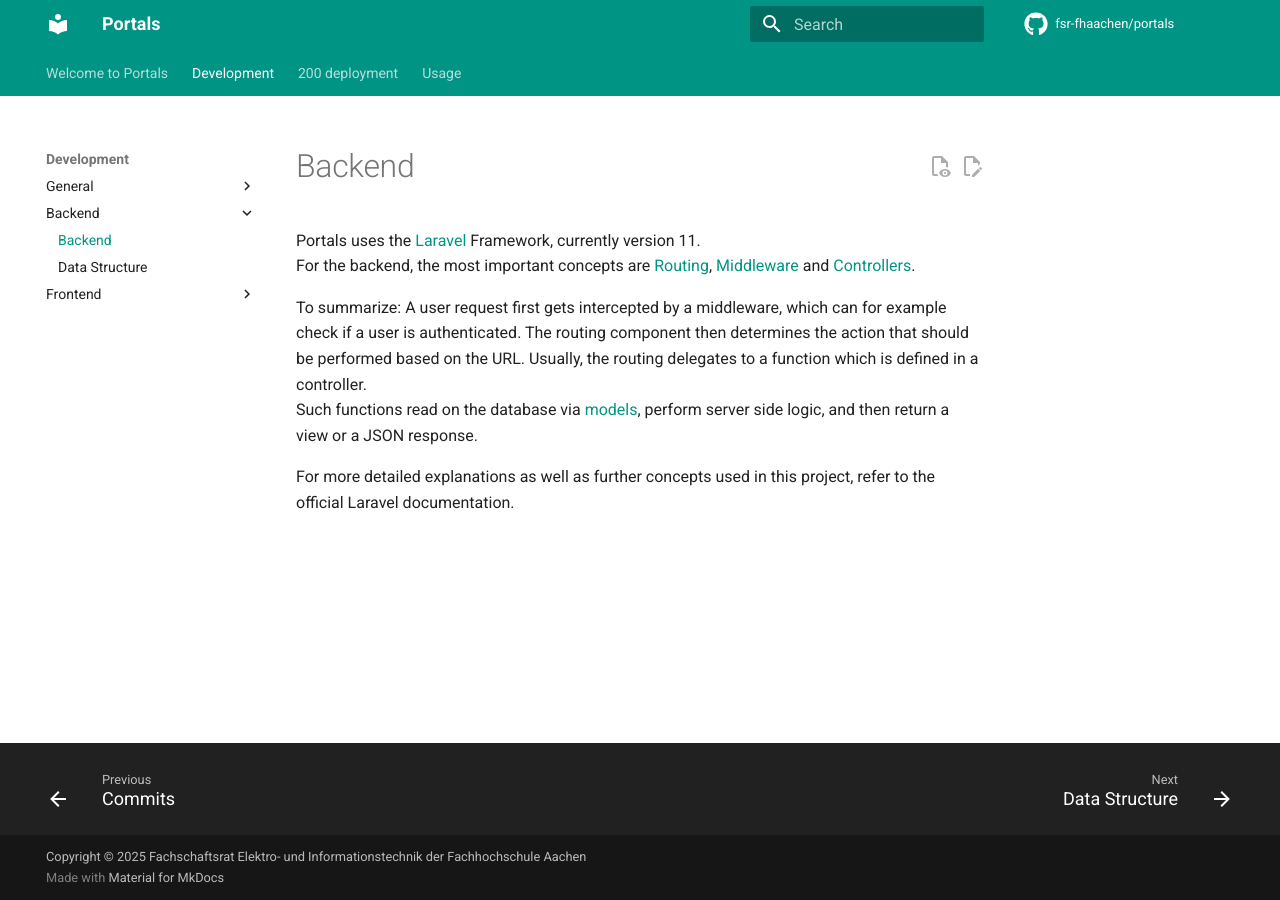
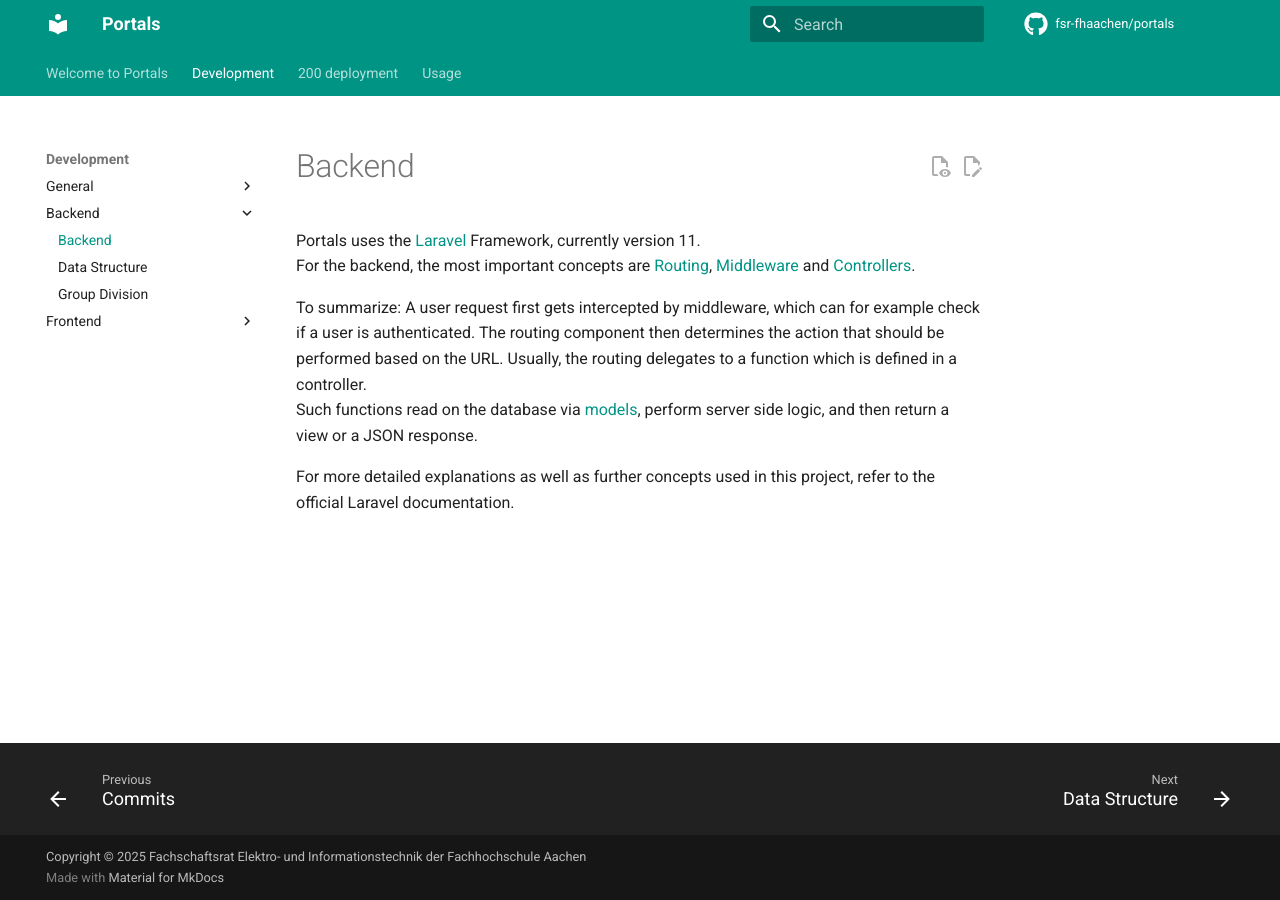
Before and after one commit to fsr5-fhaachen/portals, an MkDocs documentation site: the page built from docs/100-development/120-backend/121-backend.md, in a window 1280 px wide. Built offline with MkDocs 1.6.1 and Material for MkDocs 9.7.7, drawn with Linux system fonts in a browser that asks for light colours; comment, search, counter and statistics services are not loaded.

Commit message:
feat(docs): group division explained

```diff
--- a/docs/100-development/120-backend/121-backend.md
+++ b/docs/100-development/120-backend/121-backend.md
@@ -3,7 +3,7 @@
 Portals uses the [Laravel](https://laravel.com) Framework, currently version 11.<br>
 For the backend, the most important concepts are [Routing](https://laravel.com/docs/11.x/routing), [Middleware](https://laravel.com/docs/11.x/middleware) and [Controllers](https://laravel.com/docs/11.x/controllers).
 
-To summarize: A user request first gets intercepted by a middleware, which can for example check if a user is authenticated. The routing component then determines the action that should be performed based on the URL. Usually, the routing delegates to a function which is defined in a controller.<br>
+To summarize: A user request first gets intercepted by middleware, which can for example check if a user is authenticated. The routing component then determines the action that should be performed based on the URL. Usually, the routing delegates to a function which is defined in a controller.<br>
 Such functions read on the database via [models](https://laravel.com/docs/11.x/eloquent), perform server side logic, and then return a view or a JSON response.
 
 For more detailed explanations as well as further concepts used in this project, refer to the official Laravel documentation.
```
Also changed, not shown: docs/100-development/120-backend/123-group-division.md (added, +35 -0 lines).
